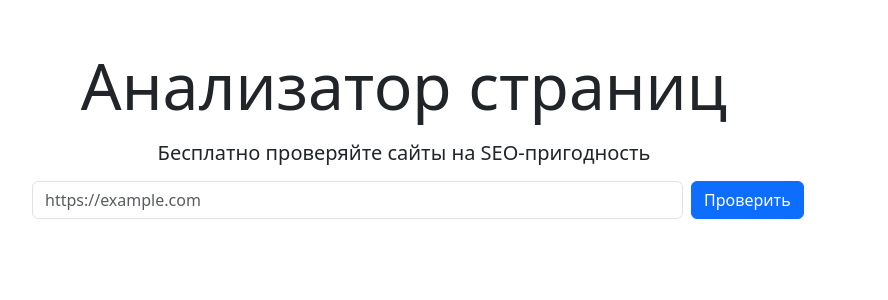
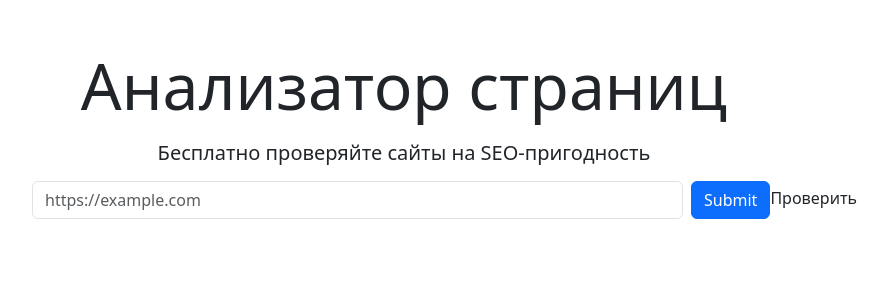
Before and after one commit to remortalite/page_analyzer, a Flask app: page / in a window 1280 px wide. Shown: the part 56-356 px from the top of the page, without its empty margins (236-1124 px from the left). Run offline with Flask 3, Linux system fonts and the light colour scheme; some libraries are stand-ins or nearby versions.

Commit message:
Fix errors

```diff
--- a/page_analyzer/templates/index.html
+++ b/page_analyzer/templates/index.html
@@ -15,7 +15,7 @@
                 {% endif %}
             </div>
             <div class="col-3 px-2">
-                <button class="col btn btn-primary" type="submit">Проверить</button>
+                <input class="col btn btn-primary" type="submit">Проверить</input>
             </div>
         </form>
     </div>
```
Also changed, not shown: tests/test_parser.py (+2 -3 lines).
